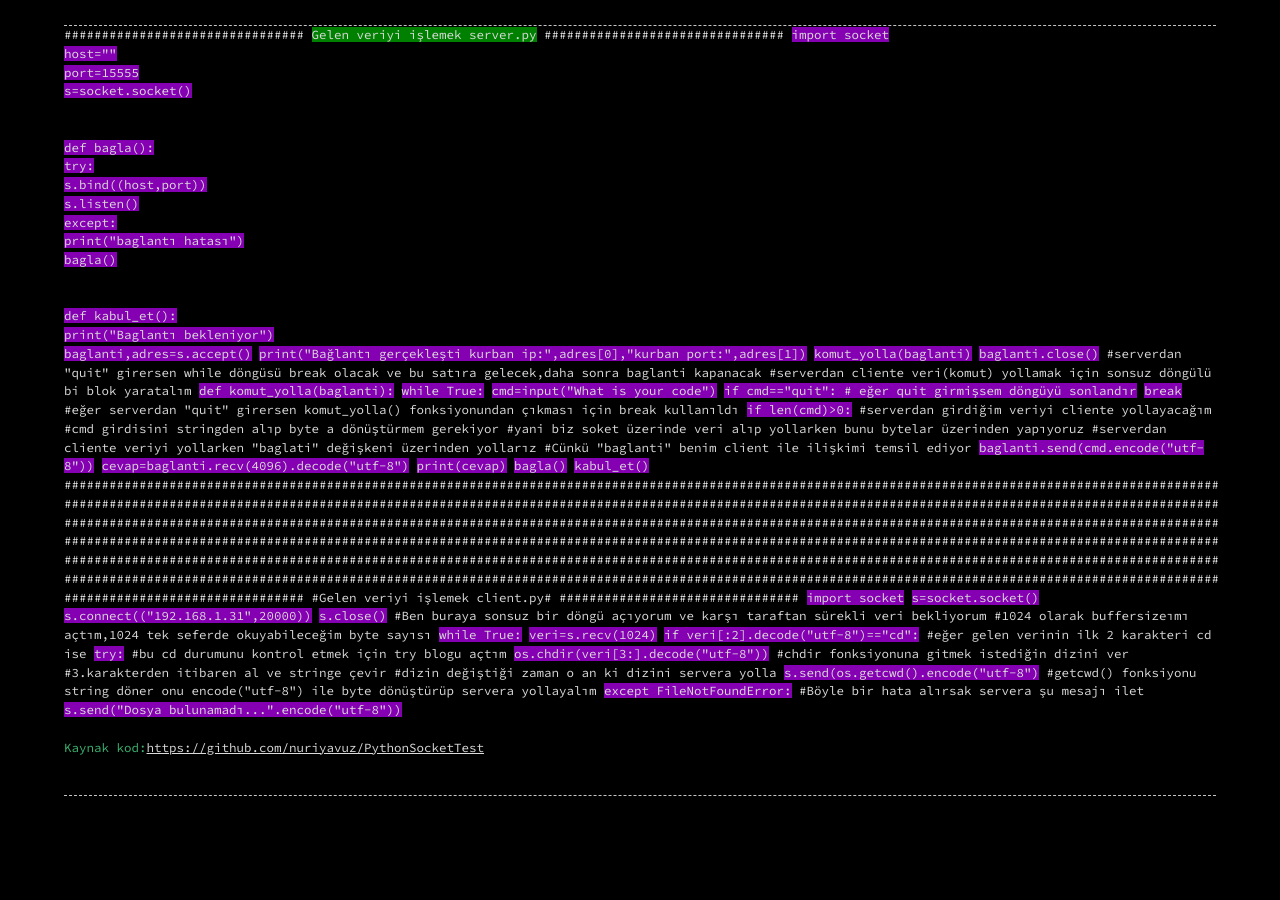
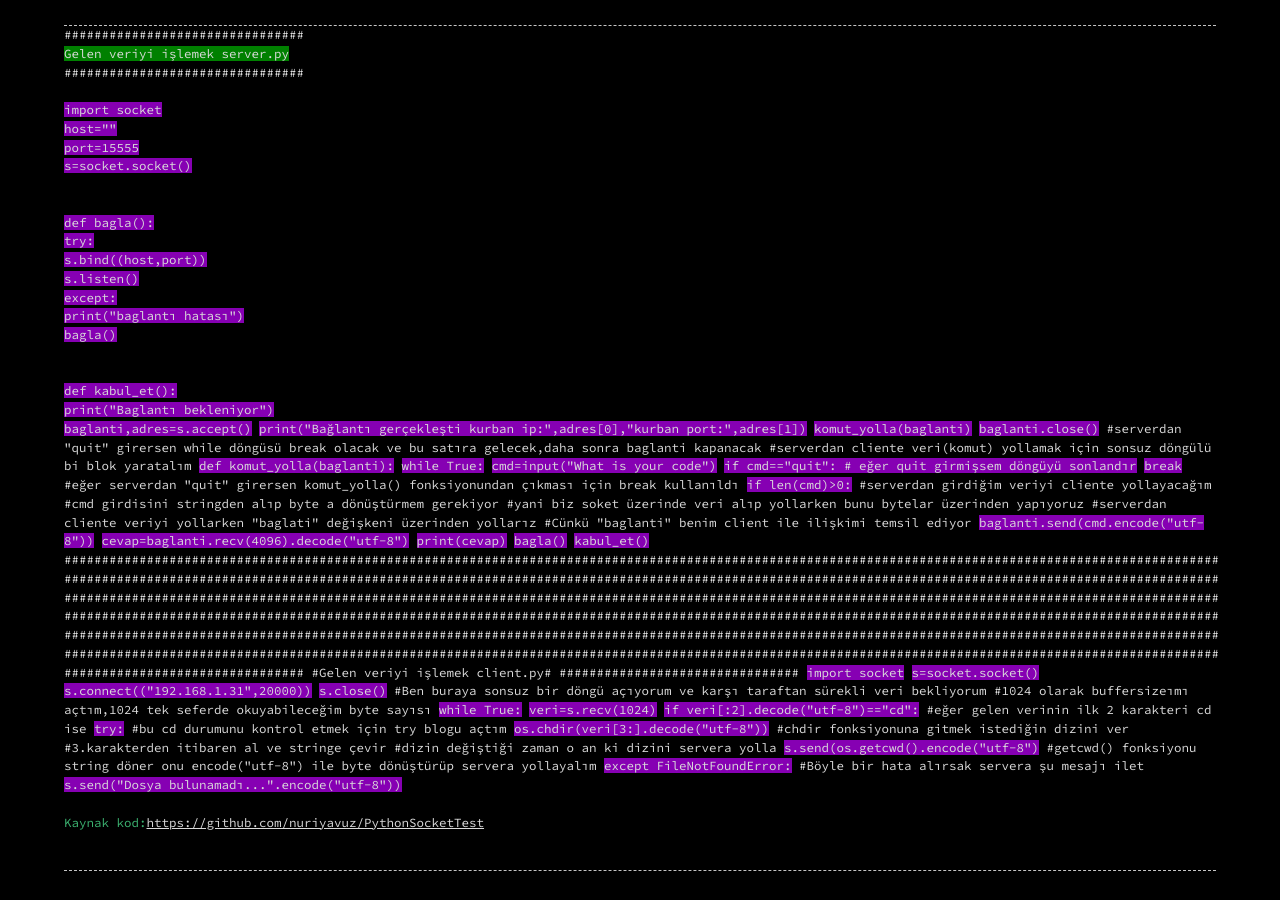
Before and after one commit to emredurmaz4/cosmosofcyberspace.github.io, a Jekyll site: the page socket3.html, which Jekyll copies as it is, in a window 1280 px wide. Built offline with Jekyll 4.4.1, drawn with Linux system fonts in a browser that asks for light colours.

Commit message:
Update socket3.html

```diff
--- a/socket3.html
+++ b/socket3.html
@@ -17,10 +17,10 @@
 
 
 
-################################
-<span style="background:#008000">Gelen veriyi işlemek server.py</span>
-################################
-
+################################</br>
+<span style="background:#008000">Gelen veriyi işlemek server.py</span></br>
+################################</br>
+</br>
 <span style="background:#8600b3">import socket</span></br>
 <span style="background:#8600b3">host=""</span></br>
 <span style="background:#8600b3">port=15555</span></br>
```
